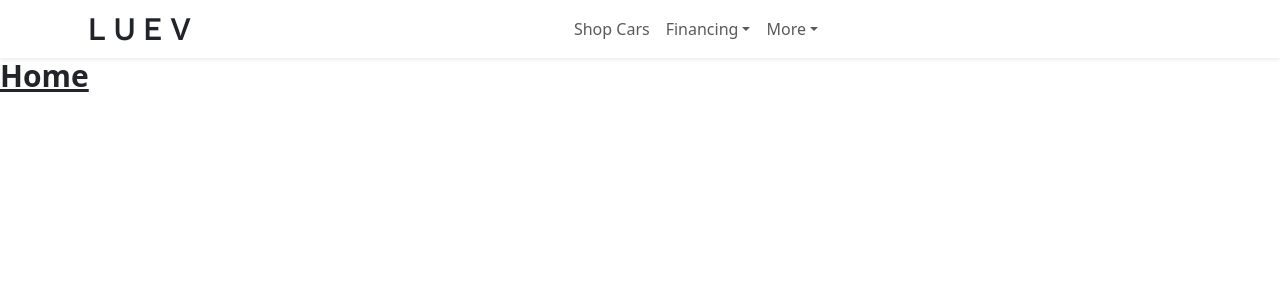
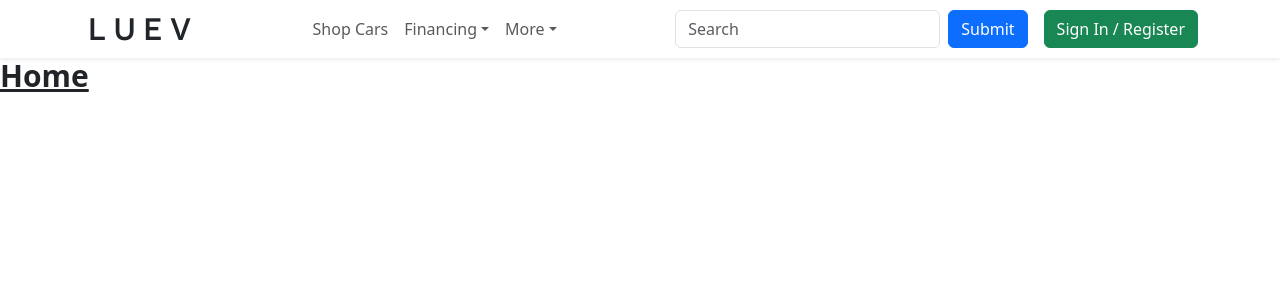
Before and after one commit to mihirpatelyorku/electric-vehicles-store, a React (Vite) app in the folder elecric-vehicle-store/: page / in a window 1280 px wide. Shown: the top 300 px of the page. Built offline with nearby package versions, Linux system fonts and the light colour scheme.

Commit message:
finish navbar component

```diff
--- a/elecric-vehicle-store/src/Components/NavbarEle.jsx
+++ b/elecric-vehicle-store/src/Components/NavbarEle.jsx
@@ -1,11 +1,17 @@
-import { Container } from "react-bootstrap";
-import { Navbar } from "react-bootstrap";
-import { Nav } from "react-bootstrap";
+import {
+  Container,
+  Navbar,
+  Nav,
+  NavDropdown,
+  Form,
+  Button,
+  Row,
+  Col,
+} from "react-bootstrap";
 import { Link } from "react-router-dom";
-import { NavDropdown } from "react-bootstrap";
+
 function NavbarEle() {
   return (
-    <>
     <Navbar bg="white" className="shadow-sm" data-bs-theme="light">
       <Container>
         <Nav.Link as={Link} to="/" className="fs-3 fw-bold text-dark">
@@ -16,19 +22,37 @@ function NavbarEle() {
             Shop Cars
           </Nav.Link>
           <NavDropdown title="Financing" id="basic-nav-dropdown">
-              <NavDropdown.Item as={Link} to="./HowFinancingWorks">How Financing works</NavDropdown.Item>
+            <NavDropdown.Item as={Link} to="./HowFinancingWorks">
+              How Financing works
+            </NavDropdown.Item>
             <NavDropdown.Divider />
-              <NavDropdown.Item as={Link} to="./CarCalculator">Car loan Calculator</NavDropdown.Item>
+            <NavDropdown.Item as={Link} to="./CarCalculator">
+              Car loan Calculator
+            </NavDropdown.Item>
           </NavDropdown>
           <NavDropdown title="More" id="basic-nav-dropdown">
-              <NavDropdown.Item as={Link} to="./About">About us</NavDropdown.Item>
+            <NavDropdown.Item as={Link} to="./About">
+              About us
+            </NavDropdown.Item>
             <NavDropdown.Divider />
-              <NavDropdown.Item as={Link} to="./Contact">Contact us</NavDropdown.Item>
+            <NavDropdown.Item as={Link} to="./Contact">
+              Contact us
+            </NavDropdown.Item>
           </NavDropdown>
         </Nav>
+        <Form className="d-flex align-items-center">
+          <Row className="gx-2">
+            <Col xs="auto">
+              <Form.Control type="text" placeholder="Search" className="me-2" />
+            </Col>
+            <Col xs="auto">
+              <Button type="submit">Submit</Button>
+            </Col>
+          </Row>
+        </Form>
+        <Button variant="success ms-3">Sign In / Register</Button>
       </Container>
     </Navbar>
-    </>
   );
 }
 export default NavbarEle;
```
Lines whose indentation alone changed are shown as unchanged.
